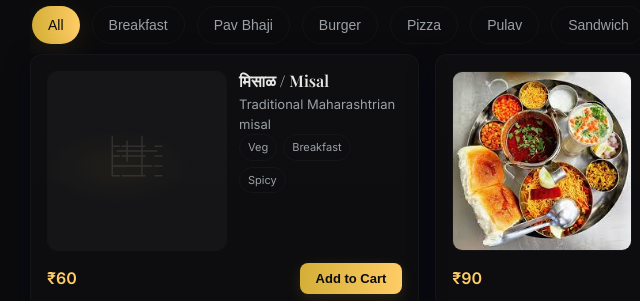
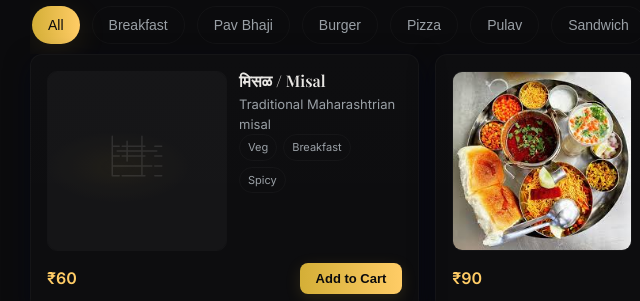
Before and after one commit to MenuSpeak/Hotel-GURU, a plain HTML site: page index.html in a window 1280 px wide. Shown: the part 713-1014 px from the top of the page, 10-650 px from the left. Drawn offline with nearby package versions, Linux system fonts and the light colour scheme.

Commit message:
Update index.html

```diff
--- a/index.html
+++ b/index.html
@@ -1305,7 +1305,7 @@
         // Menu Data
         const data = [
 
-{"id":1,"cat":"Breakfast / नाश्ता","name":"मिसाळ / Misal","price":"₹60","desc":"Traditional Maharashtrian misal","tags":["Veg","Breakfast","Spicy"],"img":"img/misal.jpg"},
+{"id":1,"cat":"Breakfast / नाश्ता","name":"मिसळ / Misal","price":"₹60","desc":"Traditional Maharashtrian misal","tags":["Veg","Breakfast","Spicy"],"img":"img/misal.jpg"},
 {"id":2,"cat":"Breakfast / नाश्ता","name":"स्पेशल मिसळ / Special Misal","price":"₹90","desc":"Special spicy misal","tags":["Veg","Breakfast","Spicy","Special"],"img":"img/special_misal.jpg"},
 {"id":3,"cat":"Breakfast / नाश्ता","name":"वडा सँपल / Vada Sample","price":"₹60","desc":"Assorted vada platter","tags":["Veg","Breakfast","Snack"],"img":"img/vada_sample.jpg"},
 {"id":4,"cat":"Pav Bhaji / पावभाजी","name":"बटर पाव भाजी / Butter Pav Bhaji","price":"₹60","desc":"Butter pav bhaji","tags":["Veg","Snack","Butter"],"img":"img/butter_pav_bhaji.jpg"},
```
